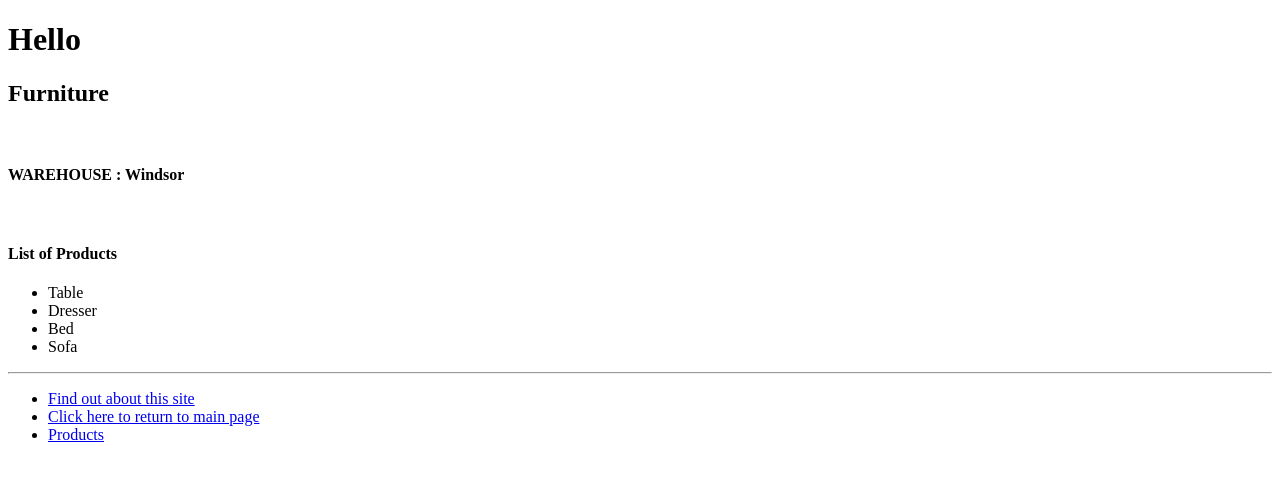
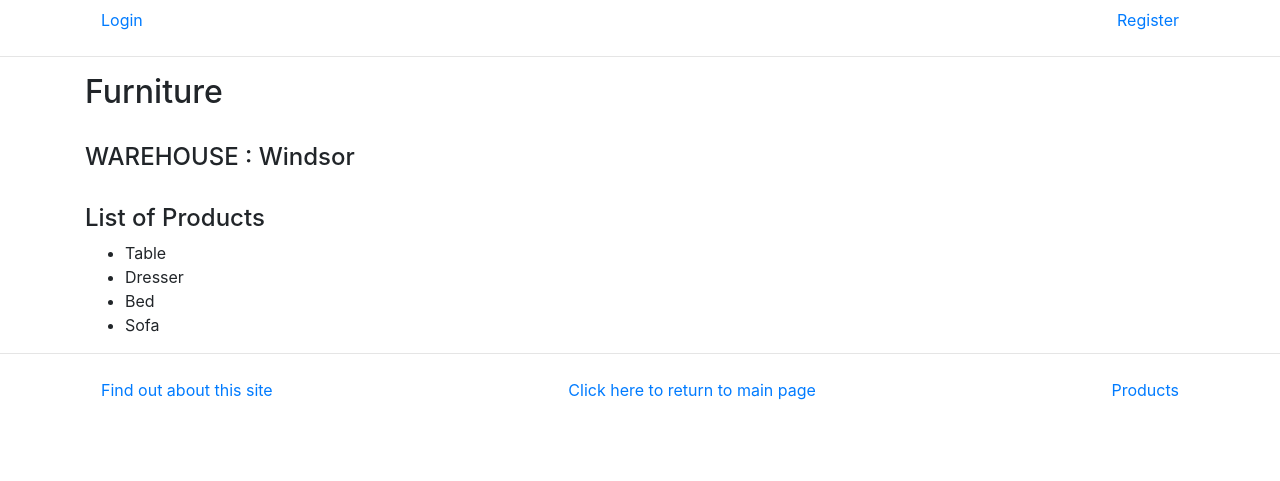
Before and after one commit to MonicaPakkamIsaac/Webstore, a Django app: page /storeapp/1 in a window 1280 px wide. Shown: the top 481 px of the page. Run offline with Django 3.2, Linux system fonts and the light colour scheme; data comes from the database, SQL or seed files in the repository; both versions use the stored data as it was after the commit; some libraries are stand-ins or nearby versions.

Commit message:
base.html is updated

```diff
--- a/storeapp/templates/storeapp/base.html
+++ b/storeapp/templates/storeapp/base.html
@@ -3,23 +3,40 @@
 
 <html>
     <head>
+        <link rel="stylesheet" type="text/css" href="{% static 'storeapp/bootstrap.css' %}" />
         <title>Online Store APP - {% block title %}Welcome!{% endblock %}</title>
         {% block meta %}{% endblock %}
     </head>
 
     <body>
+        <div class="container">
+            <ul class="navbar">
 
-        <div>
-            <h1>{% block myhdg %}Hello {% endblock %}</h1>
+                {% if request.user.is_authenticated %}
+                     <li class="nav"><a href = "{% url 'storeapp:myorders' %}">My Orders</a></li>
+                     <li class="nav">{%  block prof_link %}<a href = "{% url 'storeapp:profile' %}">Profile</a>{% endblock %}</li>
+                     <li class="nav"><a href = "{% url 'storeapp:logout' %}">Logout</a></li>
+                {% else %}
+                    <li class="nav"><a href = "{% url 'storeapp:login' %}">Login</a></li>
+                    <li class="nav"><a href = "{% url 'storeapp:register' %}">Register</a></li>
+                {% endif %}
+            </ul>
+        </div>
+        <hr class="navbar-dark">
+        <div class="container">
+            {% if request.user.is_authenticated %}
+            <h1>{% block myhdg %}Hello {{ request.user.first_name }} {% endblock %}</h1>
+            {% endif %}
             {% block body_block %}*** {% endblock %}
         </div>
         <hr />
         {% block nav %}
-        <div>
-            <ul>
+        <div class="container">
+            <ul class="navbar">
                 <li class="nav"><a href="about">Find out about this site</a></li>
                 <li class="nav"><a href = "{% url 'storeapp:index' %}">Click here to return to main page</a></li>
                 <li class="nav"><a href = "{% url 'storeapp:products' %}">Products</a></li>
+
             </ul>
         </div>
         {% endblock %}
```
Also changed, not shown: db.sqlite3.
